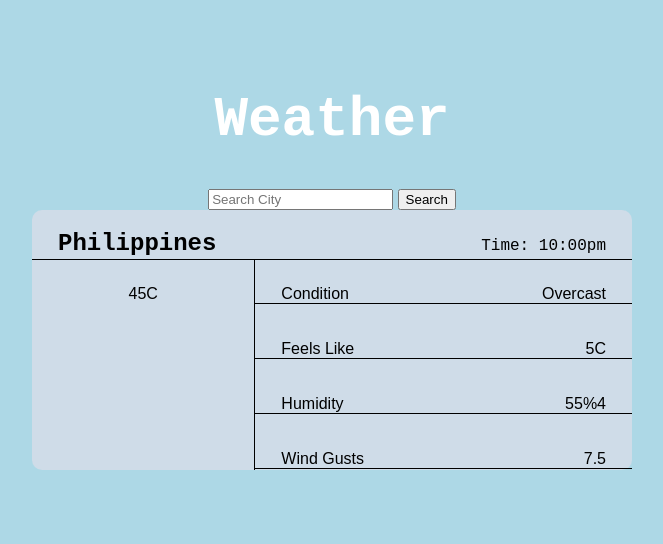
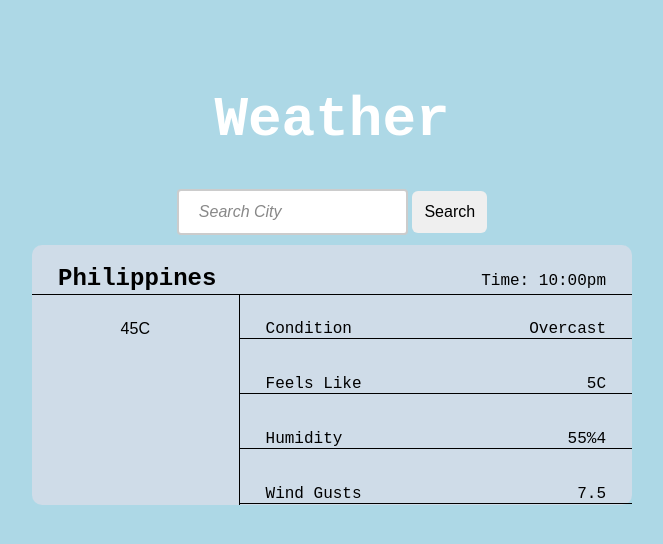
Before and after one commit to Russel-domingo/Weather-app, a website built with webpack: page src/index.html in a window 1280 px wide. Shown: the whole page, without its empty margins (308-971 px from the left). Built offline with nearby package versions, Linux system fonts and the light colour scheme.

Commit message:
finished Styling search button

```diff
--- a/src/style.css
+++ b/src/style.css
@@ -16,11 +16,38 @@ h1{
     color: white;
     font-family: 'Courier New', Courier, monospace;
     font-size: 56px;
+    font-family: 'Courier New', Courier, monospace;
 }
 
 #search-form {
     display: flex;
     align-content: space-evenly;
+
+}
+input[type="text"] {
+    width: 70%;
+    padding: 12px 20px;
+    box-sizing: border-box;
+    border: 2px solid #ccc;
+    border-radius: 4px;
+    font-size: 16px;
+}
+input::placeholder {
+    color: #888;
+    font-style: italic;
+}
+
+button[type="submit"] {
+    font-size: 16px;
+    padding: 12px;
+    border: none;
+    border-radius: 6px;
+}
+
+button[type="submit"]:hover {
+    cursor: pointer;
+    color: white;
+    background-color: rgb(47, 39, 39);
 }
 
 .container {
@@ -31,6 +58,7 @@ h1{
     height: 260px;
     background-color: rgb(207, 220, 232);
     border-radius: 10px;
+    margin-top: 10px;
 }
 
 .card-header {
@@ -59,6 +87,7 @@ h1{
     grid-row-start: 2;
     grid-row-end: -1;
     padding-top: 25px;
+    font-family: 'Courier New', Courier, monospace;
 }
 
 .weather-details {
```
